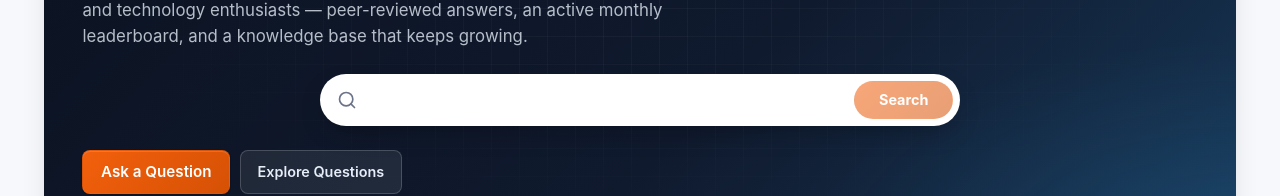
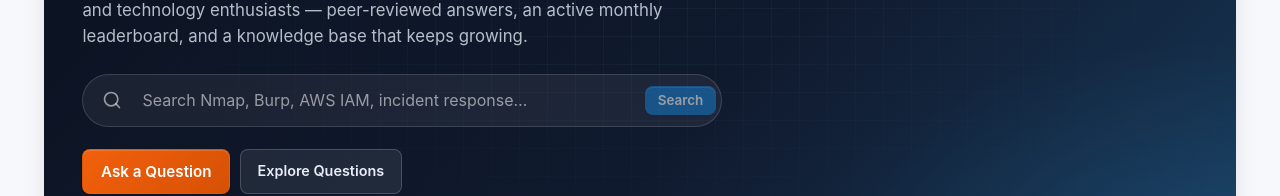
Before and after one commit to singhtanishq/FiresharkCommunity, a React (Vite) app in the folder frontend/: page / in a window 1280 px wide. Shown: the part 352-548 px from the top of the page. Built offline with nearby package versions, Linux system fonts and the light colour scheme; no server answers.

Commit message:
Update Home.tsx

```diff
--- a/frontend/src/pages/Home.tsx
+++ b/frontend/src/pages/Home.tsx
@@ -9,7 +9,7 @@ import {
   Shield, Terminal, Crosshair, Bug, Network, Cloud,
   Radar, Target, Globe, Cpu, Search, AlertTriangle,
   Wrench, Award, Briefcase, FlaskConical, MessageSquare,
-  FolderOpen, ChevronRight, Activity, ArrowRight
+  FolderOpen, ChevronRight, Activity
 } from 'lucide-react'
 
 const CATEGORY_ICONS: Record<string, React.ComponentType<{ size?: number; strokeWidth?: number }>> = {
@@ -80,55 +80,18 @@ export function Home() {
           enthusiasts — peer-reviewed answers, an active monthly leaderboard, and a knowledge base that
           keeps growing.
         </p>
-
-        {/* Refactored Hero Search Bar with perfectly matching button integration */}
-        <form
-          className="hero__search"
-          role="search"
-          onSubmit={submit}
-          style={{
-            display: 'flex',
-            alignItems: 'center',
-            background: '#fff',
-            borderRadius: '99px',
-            padding: '0.35rem 0.35rem 0.35rem 1rem',
-            boxShadow: '0 10px 25px -5px rgba(0, 0, 0, 0.25)',
-            maxWidth: '640px',
-            margin: '0 auto 1.5rem',
-            border: '1px solid rgba(255, 255, 255, 0.2)'
-          }}
-        >
-          <Search style={{ color: 'var(--text-3)', flexShrink: 0, marginRight: '0.5rem' }} aria-hidden="true" size={20} strokeWidth={2} />
+        <form className="hero__search" role="search" onSubmit={submit}>
+          <Search style={{ color: 'rgba(255, 255, 255, 0.55)', marginLeft: '0.8rem' }} aria-hidden="true" size={20} strokeWidth={2} />
           <input
             value={heroQ}
             onChange={(e) => setHeroQ(e.target.value)}
             placeholder="Search Nmap, Burp, AWS IAM, incident response…"
             aria-label="Search the community"
-            style={{
-              border: 'none',
-              outline: 'none',
-              background: 'transparent',
-              flex: 1,
-              fontSize: '1rem',
-              color: 'var(--ink-900)',
-              padding: '0.5rem 0'
-            }}
           />
-          <button
-            className="btn btn--fire"
-            type="submit"
-            disabled={!heroQ.trim()}
-            style={{
-              borderRadius: '99px',
-              padding: '0.6rem 1.5rem',
-              fontWeight: 700,
-              boxShadow: 'none'
-            }}
-          >
+          <button className="btn btn--primary btn--sm" type="submit" disabled={!heroQ.trim()}>
             Search
           </button>
         </form>
-
         <div className="hero__actions">
           <Link to="/ask" className="btn btn--fire">Ask a Question</Link>
           <Link to="/questions" className="btn btn--ghost">Explore Questions</Link>
@@ -168,20 +131,10 @@ export function Home() {
               />
             </div>
           ) : (
-            <div>
-              <div className="question-list" style={{ marginBottom: '1.5rem' }}>
-                {questions.map((question) => (
-                  <QuestionCard key={question.id} question={question} />
-                ))}
-              </div>
-
-              {/* Bottom View All CTA Bar */}
-              <div className="panel" style={{ textAlign: 'center', padding: '1.5rem', background: 'var(--surface-2)', borderStyle: 'dashed' }}>
-                <p className="muted" style={{ margin: '0 0 1rem', fontSize: '0.95rem' }}>Looking for more discussions or need to filter by specific tags?</p>
-                <Link to="/questions" className="btn btn--primary" style={{ display: 'inline-flex', alignItems: 'center', gap: '0.5rem', borderRadius: '99px', padding: '0.6rem 1.5rem' }}>
-                  Browse Full Questions Feed <ArrowRight size={16} />
-                </Link>
-              </div>
+            <div className="question-list">
+              {questions.map((question) => (
+                <QuestionCard key={question.id} question={question} />
+              ))}
             </div>
           )}
         </section>
```
